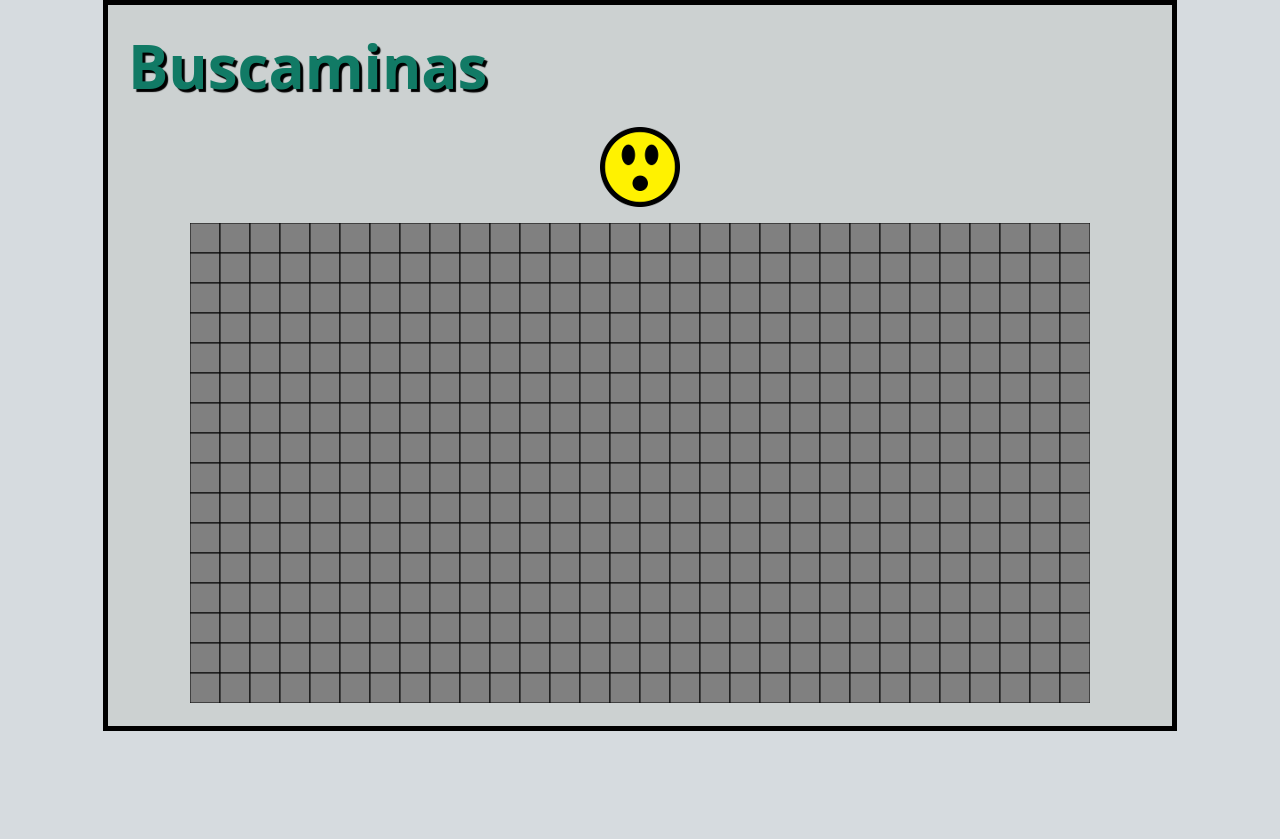
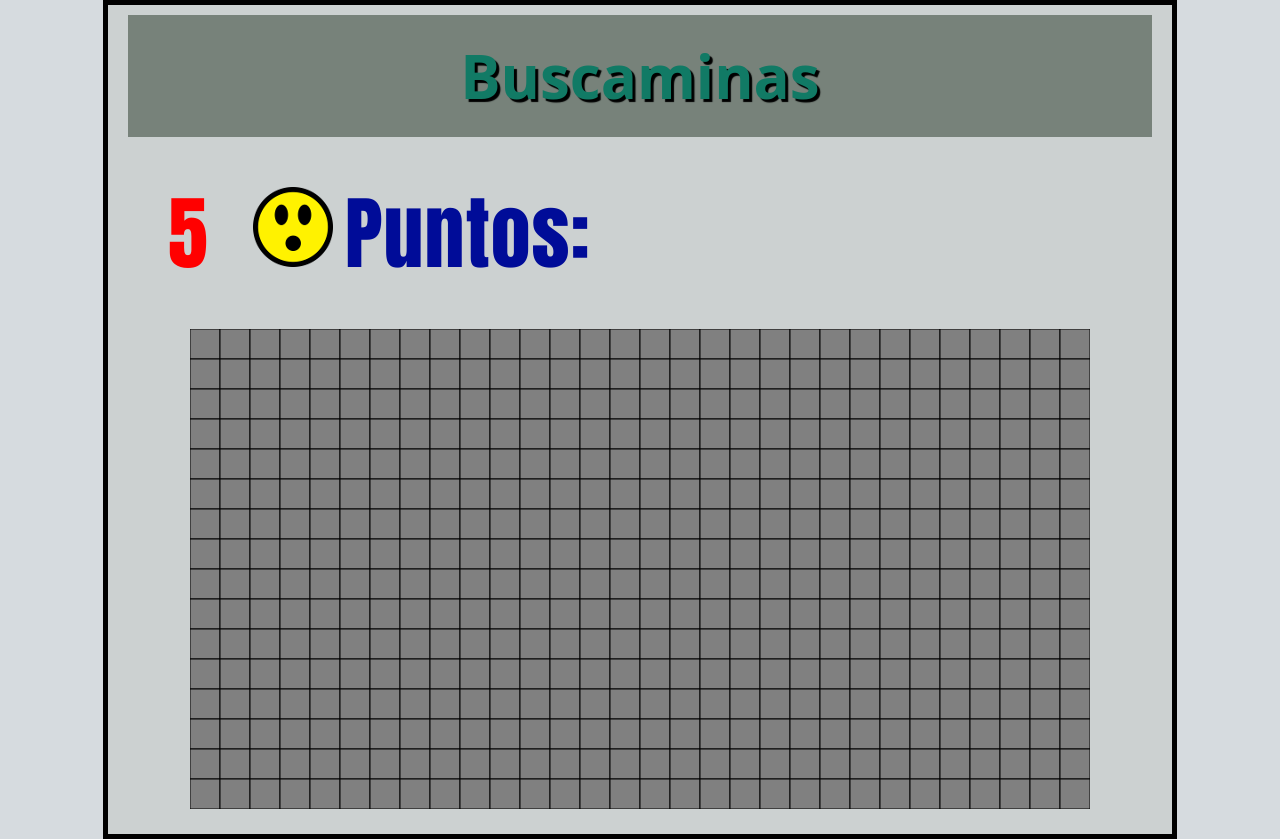
Before and after one commit to nicolas240/Modelos2, a plain HTML site: page Plataforma/Buscaminas/index.html in a window 1280 px wide. Before the commit the page ends 800 px from the top, so only its background shows below. Drawn offline with Linux system fonts and the light colour scheme.

Commit message:
Add files via upload

```diff
--- a/Plataforma/Buscaminas/index.html
+++ b/Plataforma/Buscaminas/index.html
@@ -12,25 +12,36 @@
   </head>
 
   <body >
+    <header>
+      <h1>Buscaminas</h1>
+    </header>
 
-    <h1>Buscaminas</h1>
-    <img id="cara" src="images/smile.png">
-    <p>
-    <center><canvas id="canvas" width="900" height="480"></canvas></center>
+    <section class="seccionsup">
+      <ul class="superior">
+        <li class="tiempo"><span id="countdown"></span></li>
+        <li><img id="cara" src="images/smile.png"></li>
+        <li class="puntos">Puntos: <span id="puntaje"></span></li>
+      </ul>
+    </section>
 
+    <section>
+      <center><canvas id="canvas" width="900" height="480"></canvas></center>
 
+      <script src="scripts/logica.js">
+        document.getElementById("cara").src = "images/smileB.png";
+      </script>
 
-    <script src="scripts/logica.js">
-      document.getElementById("cara").src = "images/smileB.png";
-    </script>
-    <script src="scripts/main.js"></script>
-    <script src="scripts/controlador.js"></script>
+      <script src="scripts/main.js"></script>
 
+      <script src="scripts/controlador.js"></script>
 
+      <script src="scripts/tiempo.js"></script>
 
-  <script type="text/javascript">
+      <script type="text/javascript">
 
-  </script>
+      </script>
+
+    </section>
 
 
 
--- a/Plataforma/Buscaminas/scripts/logica.js
+++ b/Plataforma/Buscaminas/scripts/logica.js
@@ -48,7 +48,6 @@ function crearTablero(){
             }
         }
     }
-
     tableroConsola();
 }
 
@@ -88,7 +87,7 @@ function botonPresionado(boton, x, y) {
                 }else{
                     //Si pulsa un terreno lo visualiza ejecutando una funcion recursiva
                     clicCasilla(f,c);
-                }
+                  }
             }
         }else if (boton == 2){
             if (visible[f][c] == 0){
@@ -100,6 +99,7 @@ function botonPresionado(boton, x, y) {
     }else{
         crearTablero();
         document.getElementById("cara").src = "images/smile.png";
+        resetTime();
     }
 
 }
@@ -111,6 +111,7 @@ function clicCasilla(f, c){
         //Descubre la casilla
         visible[f][c] = 1;
         casillasVistas++;
+        puntaje();
         if (casillasVistas == 381){
             //Si llega a las 381 casillas descubiertas gana
             victoria();
@@ -150,3 +151,12 @@ function victoria(){
     estado = 2;
     document.getElementById("cara").src = "images/smileH.png";
 }
+
+function puntaje(){
+    document.getElementById('puntaje').innerHTML = totalTime;
+}
+
+function resetTime(){
+  totalTime=0;
+  updateClock();
+}
--- /dev/null
+++ b/Plataforma/Buscaminas/scripts/tiempo.js
@@ -0,0 +1,14 @@
+window.onload = updateClock;
+
+var totalTime = 0;
+function updateClock() {
+  document.getElementById('countdown').innerHTML = totalTime;
+  if(estado==1){
+    alert('Final');
+  }else if (estado==2) {
+    alert('Puntaje: '+ totalTime);
+  }else{
+    totalTime+=1;
+    setTimeout("updateClock()",1000);
+  }
+}
--- a/Plataforma/Buscaminas/styles/style.css
+++ b/Plataforma/Buscaminas/styles/style.css
@@ -1,16 +1,29 @@
 html {
+  height: 100%
   font-size: 10px;
   font-family: 'Open Sans', sans-serif;
   background-color:  #d6dbdf;
 }
 
+header{
+  background-color: #77827a;
+}
+
 h1 {
   font-size: 60px;
-  text-align: left;
-  margin: 0;
+  text-align: center;
+  margin: 10px;
   padding: 20px 0;
   color: #117a65;
   text-shadow: 3px 3px 1px black;
+}
+
+h2 {
+  width: 33%;
+  color: #ff0000;
+  font-size: 40px;
+  font-family: 'Impact', impact;
+  align: left;
 }
 
 p, li {
@@ -34,7 +47,33 @@ canvas{
   font-family: 'Impact', impact;
 }
 
-img {
-  display: block;
-  margin: 0 auto;
+.smile {
+  background-color:#999;
+  float:left;
+  border: 5px solid black;
 }
+
+.tiempo{
+  display: inline;
+  width: 33%;
+  color: #ff0000;
+  font-size: 80px;
+  font-family: 'Impact', impact;*/
+}
+
+.puntos{
+  display: inline;
+  width: 33%;
+  color: #000c98;
+  font-size: 80px;
+  font-family: 'Impact', impact;*/
+}
+
+ul.superior li {
+  display: inline;
+  padding-right: 0.5em;
+}
+
+.seccionsup{
+  aling: center;
+}
```
Also changed, not shown: Plataforma/Buscaminas/scripts/main.js (+6 -1 lines).
